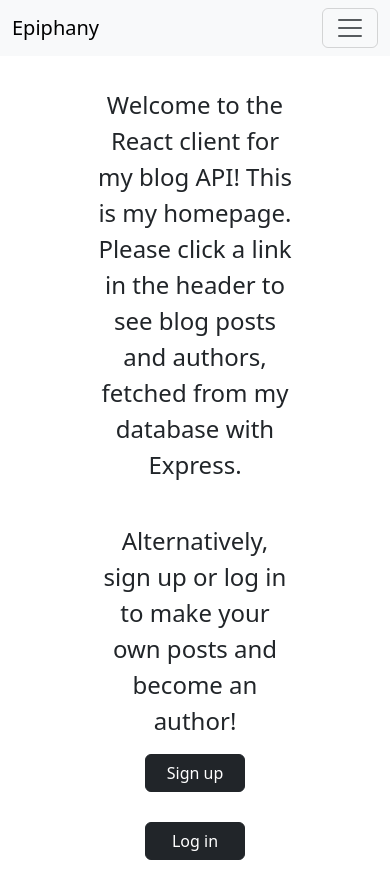
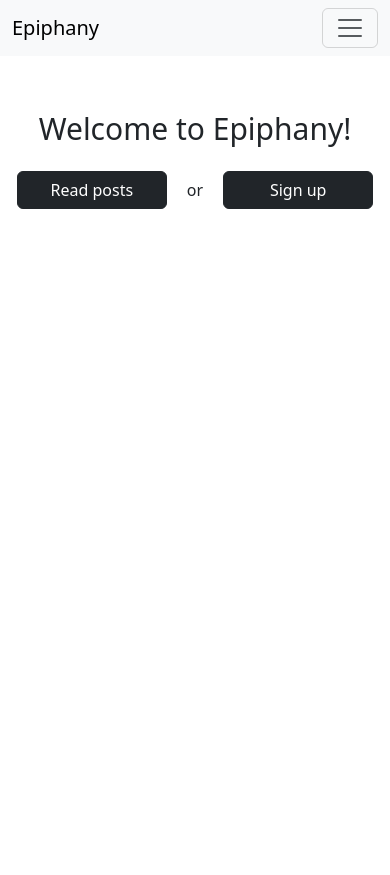
Before and after one commit to Edward-Arth/blog-api, a React (Vite) app in the folder frontend/: page /api in a window 390 px wide. After the commit the page ends 844 px from the top, so only its background shows below. Built offline with nearby package versions, Linux system fonts and the light colour scheme; no server answers.

Commit message:
small update to mobile

```diff
--- a/frontend/src/components/Homepage.jsx
+++ b/frontend/src/components/Homepage.jsx
@@ -30,27 +30,32 @@ const Homepage = () => {
             <BasicHeader />
             {hasToken ? (
                 <div className="centerCon">
-                    <div className="bubbleCon">Welcome to the React client for my blog API! This is my homepage. Please click a link in the header to see blog posts and authors, fetched from my database with Express.</div>
+                    <div className="bubbleCon">Welcome to Epiphany!</div>
                     <div className="buttonCaption">
-                        Alternatively, you are signed in, so feel free to make your own post!
+                        <div className="buttonCon">
+                            <Link to="/api/posts">
+                                <Button variant="dark" className="homeButts">Read posts</Button>
+                            </Link>
+                        </div>
+                        or
                         <div className="buttonCon">
                             <Link to="/api/create-post">
-                                <Button variant="dark" className="homeButts">Post</Button>
+                                <Button variant="dark" className="homeButts">Write a post</Button>
                             </Link>
                         </div>
                     </div>
             </div>
             ) : (
                 <div className="centerCon">
-                    <div className="bubbleCon">Welcome to the React client for my blog API! This is my homepage. Please click a link in the header to see blog posts and authors, fetched from my database with Express.</div>
+                    <div className="bubbleCon">Welcome to Epiphany!</div>
                     <div className="buttonCaption">
-                        Alternatively, sign up or log in to make your own posts and become an author!
                         <div className="buttonCon">
-                            <Link to="/api/signup">
+                            <Link to="/api/posts">
+                                <Button variant="dark" className="homeButts">Read posts</Button>
+                            </Link>
+                            or
+                            <Link to="/api/create-post">
                                 <Button variant="dark" className="homeButts">Sign up</Button>
-                            </Link>
-                            <Link to="/api/login">
-                            <Button variant="dark" className="homeButts">Log in</Button>
                             </Link>
                         </div>
                     </div>
--- a/frontend/src/index.css
+++ b/frontend/src/index.css
@@ -14,27 +14,27 @@
 }
 
 .bubbleCon {
-    margin-top: 8%;
-    margin-left: 25%;
-    margin-right: 25%;
-    font-size: 150%;
+    font-size: 30px;
     text-align: center;
+    margin-top:50px;
+}
+
+.buttonCon {
+    display:flex;
+    align-items: center;
+    justify-content: center;
+    column-gap:20px;
+    margin-top:20px;
 }
 
 .buttonCaption {
-    margin-top: 40px;
-    margin-left: 25%;
-    margin-right: 25%;
-    font-size: 150%;
     display:flex;
-    flex-direction: column;
+    justify-content: center;
     align-items: center;
-    text-align: center;
 }
 
 .homeButts {
-    width:100px;
-    margin: 15px;
+    width:150px;
 }
 
 .formCon {
@@ -57,18 +57,12 @@
     font-size: 150%;
 }
 
-.mapAuthors {
-    margin-top: 40px;
-    margin-left: 30%;
-    margin-right: 30%;
+.mapAuthors,
+.mapPosts {
     text-align: center;
-}
-
-.mapPosts {
-    margin-top: 40px;
-    margin-left: 30%;
-    margin-right: 30%;
-    text-align: center;
+    max-width:650px;
+    margin:0 auto;
+    padding:20px;
 }
 
 .postLinks {
```
